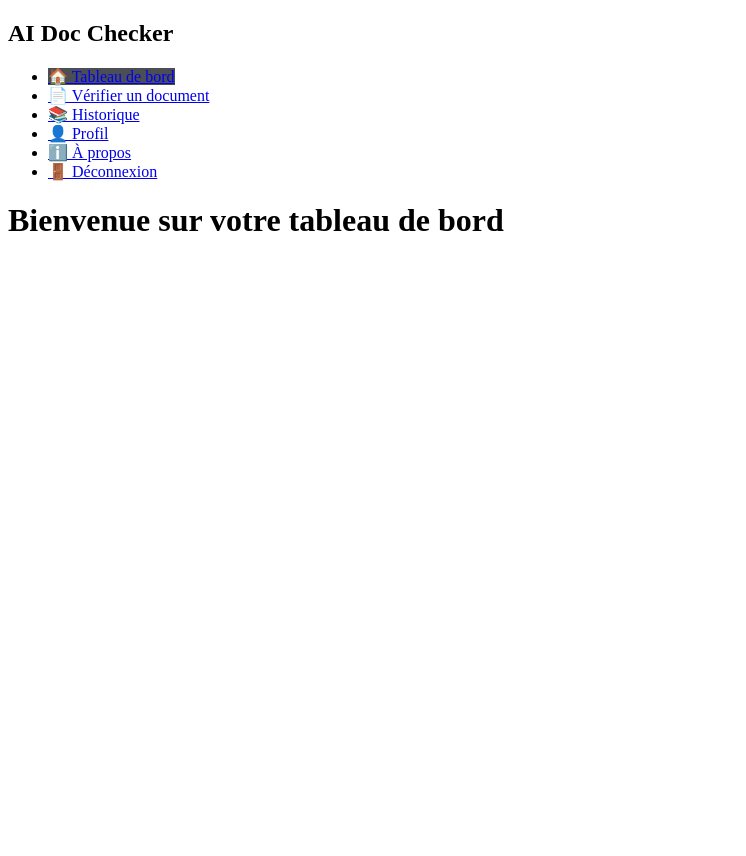
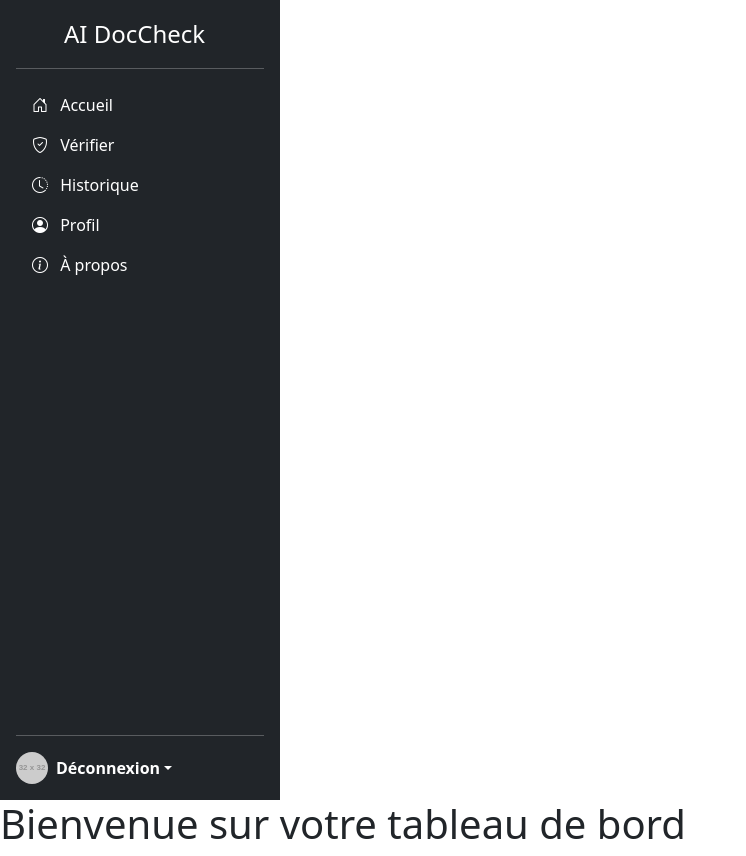
Before and after one commit to dav9fulldev/FrontendProjetFraudecta, a Vue app: page / in a window 1280 px wide. Shown: the whole page, without its empty margins (0-746 px from the left). Before the commit the page ends 800 px from the top, so only its background shows below. Built offline with nearby package versions, Linux system fonts and the light colour scheme.

Commit message:
Creation du sidebar

```diff
--- a/index.html
+++ b/index.html
@@ -4,6 +4,16 @@
     <meta charset="UTF-8" />
     <link rel="icon" href="/favicon.ico" />
     <meta name="viewport" content="width=device-width, initial-scale=1.0" />
+    <!-- Bootstrap CSS -->
+    <link
+      href="https://cdn.jsdelivr.net/npm/bootstrap@5.3.0/dist/css/bootstrap.min.css"
+      rel="stylesheet"
+    />
+    <!-- Bootstrap Icons -->
+    <link
+      href="https://cdn.jsdelivr.net/npm/bootstrap-icons@1.10.5/font/bootstrap-icons.css"
+      rel="stylesheet"
+    />
     <title>Vite App</title>
   </head>
   <body>
--- a/src/components/Sidebar.vue
+++ b/src/components/Sidebar.vue
@@ -1,46 +1,70 @@
 <template>
-  <aside class="w-64 bg-gray-200 h-screen p-4">
-    <h1 class="text-xl font-bold mb-4">AI Doc Checker</h1>
-    <ul class="space-y-4">
-      <li>
-        <router-link to="/" class="block p-2 rounded hover:bg-gray-300">
-          🏠 Tableau de bord
+  <div
+    class="d-flex flex-column flex-shrink-0 p-3 text-white bg-dark"
+    style="width: 280px; height: 100vh"
+  >
+    <a
+      href="/"
+      class="d-flex align-items-center mb-3 mb-md-0 me-md-auto text-white text-decoration-none"
+    >
+      <svg class="bi me-2" width="40" height="32"><use xlink:href="#bootstrap" /></svg>
+      <span class="fs-4">AI DocCheck</span>
+    </a>
+    <hr />
+    <ul class="nav nav-pills flex-column mb-auto">
+      <li class="nav-item">
+        <router-link to="/dashboard" class="nav-link text-white" active-class="active">
+          <i class="bi bi-house-door me-2"></i> Accueil
         </router-link>
       </li>
       <li>
-        <router-link to="/verify" class="block p-2 rounded hover:bg-gray-300">
-          📄 Vérifier un document
+        <router-link to="/verify" class="nav-link text-white" active-class="active">
+          <i class="bi bi-shield-check me-2"></i> Vérifier
         </router-link>
       </li>
       <li>
-        <router-link to="/history" class="block p-2 rounded hover:bg-gray-300">
-          📚 Historique
+        <router-link to="/history" class="nav-link text-white" active-class="active">
+          <i class="bi bi-clock-history me-2"></i> Historique
         </router-link>
       </li>
       <li>
-        <router-link to="/profile" class="block p-2 rounded hover:bg-gray-300">
-          👤 Profil
+        <router-link to="/profile" class="nav-link text-white" active-class="active">
+          <i class="bi bi-person-circle me-2"></i> Profil
         </router-link>
       </li>
       <li>
-        <router-link to="/about" class="block p-2 rounded hover:bg-gray-300">
-          ℹ️ À propos
-        </router-link>
-      </li>
-      <li>
-        <router-link
-          to="/login"
-          class="block p-2 rounded hover:bg-gray-300 text-red-600 font-semibold"
-        >
-          🚪 Déconnexion
+        <router-link to="/about" class="nav-link text-white" active-class="active">
+          <i class="bi bi-info-circle me-2"></i> À propos
         </router-link>
       </li>
     </ul>
-  </aside>
+    <hr />
+    <div class="dropdown">
+      <router-link
+        to="/logout"
+        class="d-flex align-items-center text-white text-decoration-none dropdown-toggle"
+      >
+        <img
+          src="https://via.placeholder.com/32"
+          alt=""
+          width="32"
+          height="32"
+          class="rounded-circle me-2"
+        />
+        <strong>Déconnexion</strong>
+      </router-link>
+    </div>
+  </div>
 </template>
 
+<script>
+export default {
+  name: 'SidebarV',
+}
+</script>
+
 <style scoped>
-.router-link-exact-active {
-  background-color: #4b4f55;
+.nav-link.active {
+  background-color: #0d6efd;
 }
 </style>
```
